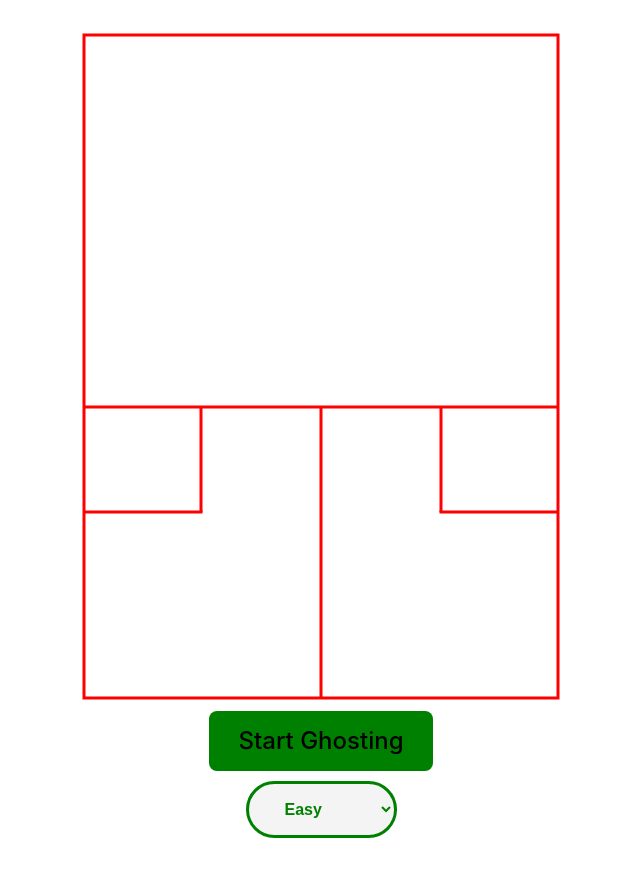
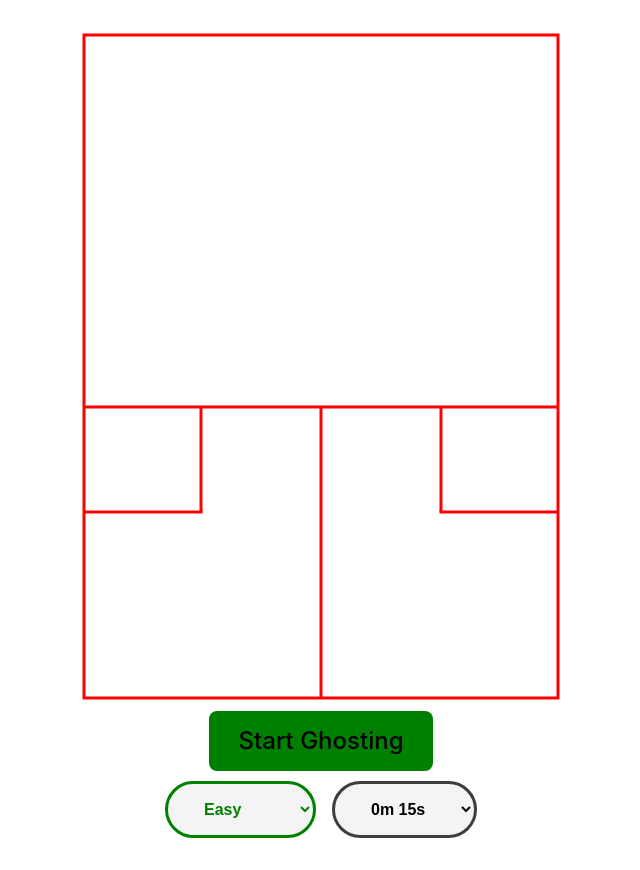
Before and after one commit to ChrisLoucaides/squash-ghosting, a Vue app: page / in a window 1280 px wide. Shown: the whole page, without its empty margins (319-959 px from the left). Built offline with nearby package versions, Linux system fonts and the light colour scheme.

Commit message:
added timer

```diff
--- a/src/components/SquashCourt.vue
+++ b/src/components/SquashCourt.vue
@@ -26,6 +26,11 @@
     <option value="medium">Medium</option>
     <option value="hard">Hard</option>
   </select>
+  <select class="ghosting-time" v-model="cycleDuration">
+    <option v-for="seconds in durationOptions" :value="seconds" :key="seconds">
+      {{ formatDuration(seconds) }}
+    </option>
+  </select>
 </template>
 
 <script>
@@ -36,7 +41,9 @@ export default {
       gridColors: Array(6).fill('transparent'),
       intervalId: null,
       countdown: 0,
-      difficulty: 'easy'
+      difficulty: 'easy',
+      cycleDuration: 15,  // Default duration in seconds
+      durationOptions: [15, 30, 45, 60, 75, 90, 105, 120, 135, 150]
     };
   },
   computed: {
@@ -83,6 +90,10 @@ export default {
             const index = Math.floor(Math.random() * this.gridColors.length);
             this.changeColor(index);
           }, this.colorChangeInterval);
+          // Set timeout to stop the cycle based on the selected duration
+          setTimeout(() => {
+            this.stopColorCycle();
+          }, this.cycleDuration * 1000);
         }
       }, 1000);
     },
@@ -91,6 +102,11 @@ export default {
       this.intervalId = null;
       this.countdown = 0;
       this.gridColors.fill('transparent');
+    },
+    formatDuration(seconds) {
+      const minutes = Math.floor(seconds / 60);
+      const remainingSeconds = seconds % 60;
+      return `${minutes}m ${remainingSeconds}s`;
     }
   }
 }
@@ -112,7 +128,7 @@ button, select {
 }
 
 .countdown {
-  position: absolute;
+  position:absolute;
   top: 3em;
   font-size: 7em;
   color: #161c25;
@@ -128,6 +144,8 @@ button, select {
 
 select {
   margin-top: 10px;
+  margin-left: 0.5em;
+  margin-right: 0.5em;
   padding: 1em 2em;
   border: none;
   border-radius: 30px;
@@ -137,6 +155,11 @@ select {
   color: #333;
   outline: none;
   cursor: pointer;
+}
+
+.ghosting-time {
+  color: black;
+  border: 3px solid #3f3d3d;
 }
 
 .easy {
```
